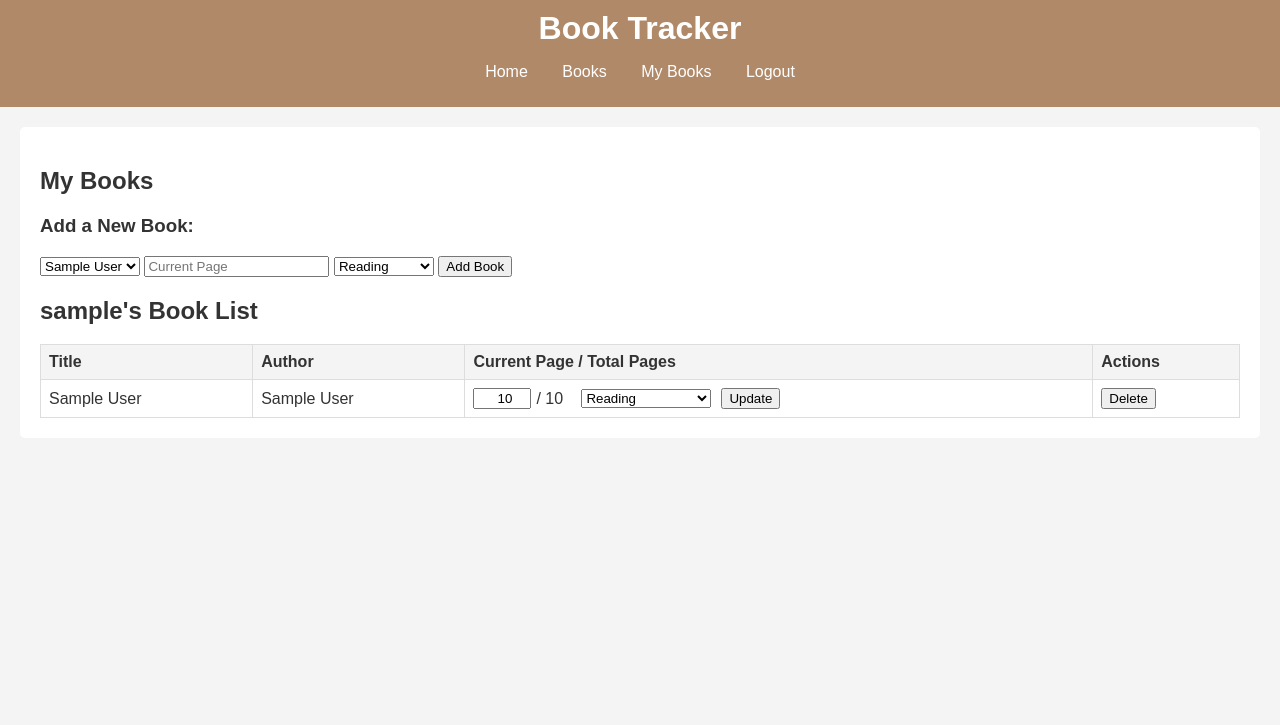
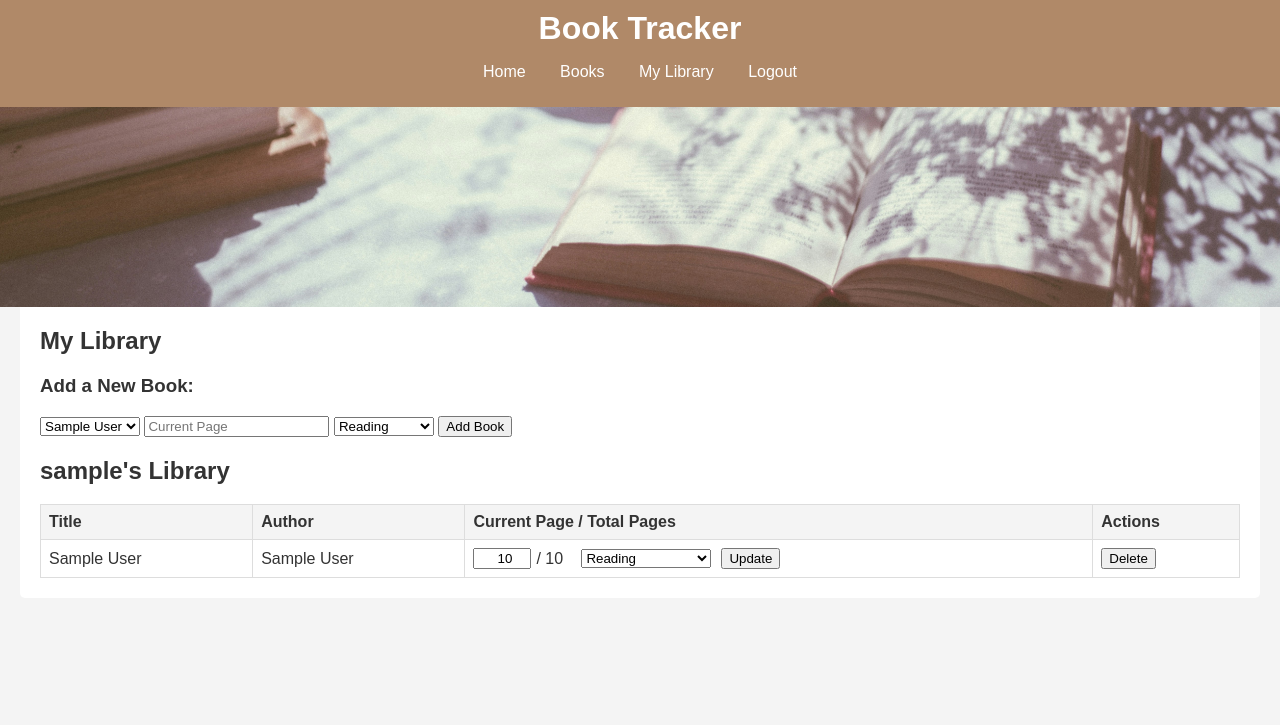
Before and after one commit to L09224/book-tracker, a Django app: page /books/my-books/ in a window 1280 px wide. Shown: the top 725 px of the page. Run offline with Django 4.2, Linux system fonts and the light colour scheme; a user stored in the database is signed in; tables that the repository leaves empty hold one stand-in row (values such as "Sample post").

Commit message:
update my library page with padding and hero image

```diff
--- a/book_admin/templates/book_admin/base.html
+++ b/book_admin/templates/book_admin/base.html
@@ -17,7 +17,7 @@
                 <li><a href="{% url 'home' %}">Home</a></li>
                 <li><a href="{% url 'book_list' %}">Books</a></li>
                 {% if user.is_authenticated %}
-                    <li><a href="{% url 'user_book_list' %}">My Books</a></li>
+                    <li><a href="{% url 'user_book_list' %}">My Library</a></li>
                     <li><a href="{% url 'logout' %}">Logout</a></li>
                 {% else %}
                     <li><a href="{% url 'login' %}">Login</a></li>
--- a/book_admin/templates/book_admin/home.html
+++ b/book_admin/templates/book_admin/home.html
@@ -7,7 +7,7 @@
 {% block content %}
 <div class="home-container">
     <div class="home-image">
-        <img src="{% static 'media/images/homepage.jpg' %}" alt="Welcome Image">
+        <img src="{% static 'media/images/homepage.jpg' %}" alt="Pile of books in light brown shading"> <!-- Free license image from unsplash.com -->
     </div>
     <div class="home-text">
         {% if user.is_authenticated %}
--- a/book_admin/templates/book_admin/user_book_list.html
+++ b/book_admin/templates/book_admin/user_book_list.html
@@ -3,8 +3,14 @@
 {% load static %}
 
 {% block content %}
+
+    <!-- Hero Image -->
+    <div class="hero-image library-hero-image">
+        <img src="{% static 'media/images/mylibrary.jpg' %}" alt="My personal library corner"> <!-- Free License hero image by freestocks @https://unsplash.com/photos/open-book-beside-white-ceramic-teacup-on-saucer-OfaDD5o8hpk-->
+    </div>
+
     <div class="container">
-    <h2>My Books</h2>
+        <h2>My Library</h2>
 
         <!-- Form to add a new book to the user's list -->
         <div class="add-book-form">
@@ -33,7 +39,6 @@
             </form>
         </div>
 
-
         <!-- Messages for feedback -->
         {% if messages %}
             {% for message in messages %}
@@ -42,9 +47,8 @@
         {% endif %}
 
         <!-- Displaying the user's specific book list -->
-
         <div class="container">
-    <h2>{{ request.user.username }}'s Book List</h2>
+            <h2>{{ request.user.username }}'s Library</h2>
 
             {% if user_books %}
             <table>
@@ -98,7 +102,7 @@
                 <p>You have no books in your list.</p>
             {% endif %}
         </div>
-
+    </div>
 
     <!-- Include the external JavaScript file for functionality on 'Completed'-->
     <script src="{% static 'js/book_admin.js' %}"></script>
--- a/static/css/style.css
+++ b/static/css/style.css
@@ -131,7 +131,31 @@ footer {
 }
 
 
-/* Table styling on my books page  */
+/* My Library page styling */
+
+.library-hero-image {
+    width: 100vw;
+    height: 300px;
+    margin: 0;
+    padding: 0;
+    overflow: hidden;
+    margin-left: calc(50% - 50vw);
+    margin-right: calc(50% - 50vw);
+    position: relative;
+}
+
+.library-hero-image img {
+    width: 100%;
+    height: 100%;
+    object-fit: cover;
+    object-position: center 82%;
+    display: block;
+    transform: scale(1);
+}
+
+
+
+/* Table styling on My Library page  */
 
 table {
     width: 100%;
```
Also changed, not shown: static/media/images/mylibrary.jpg (added). Lines whose indentation alone changed are shown as unchanged.
